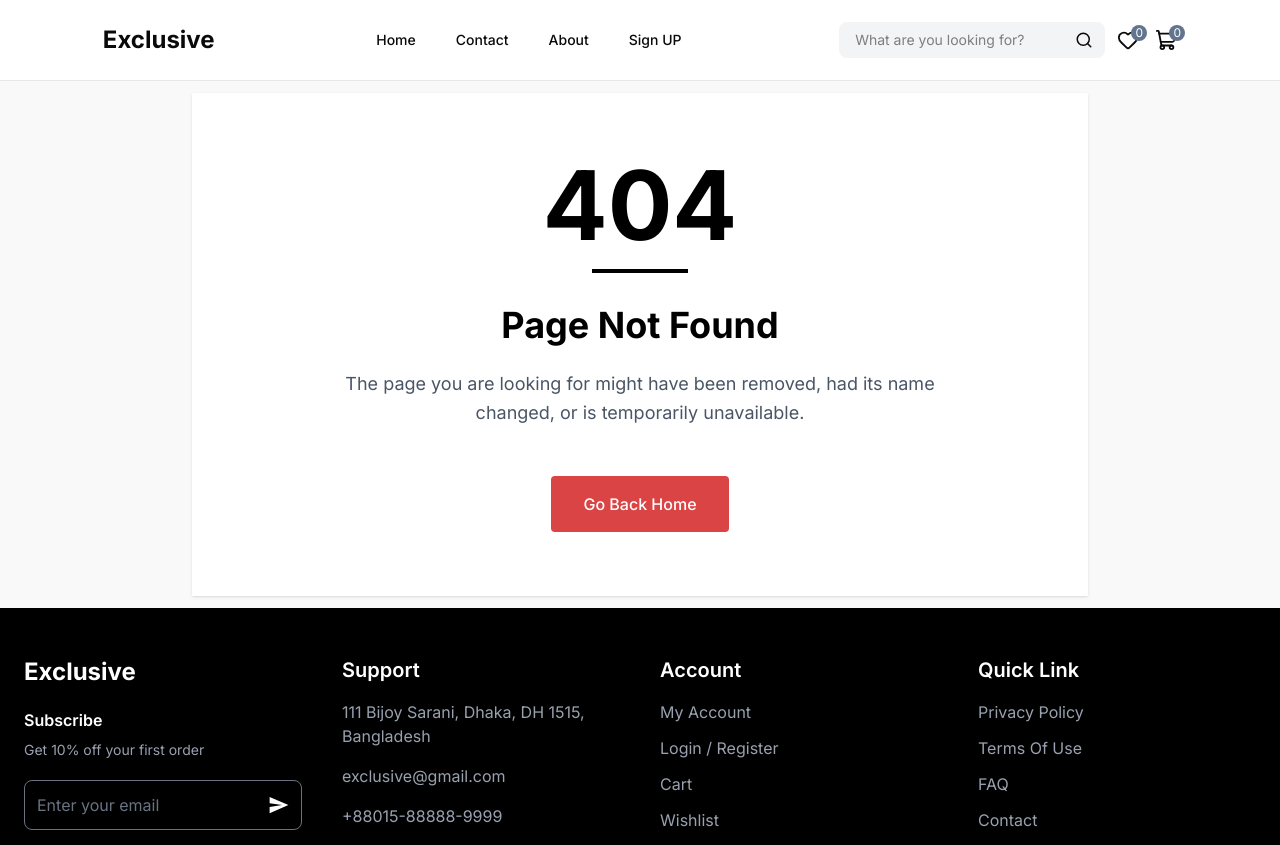
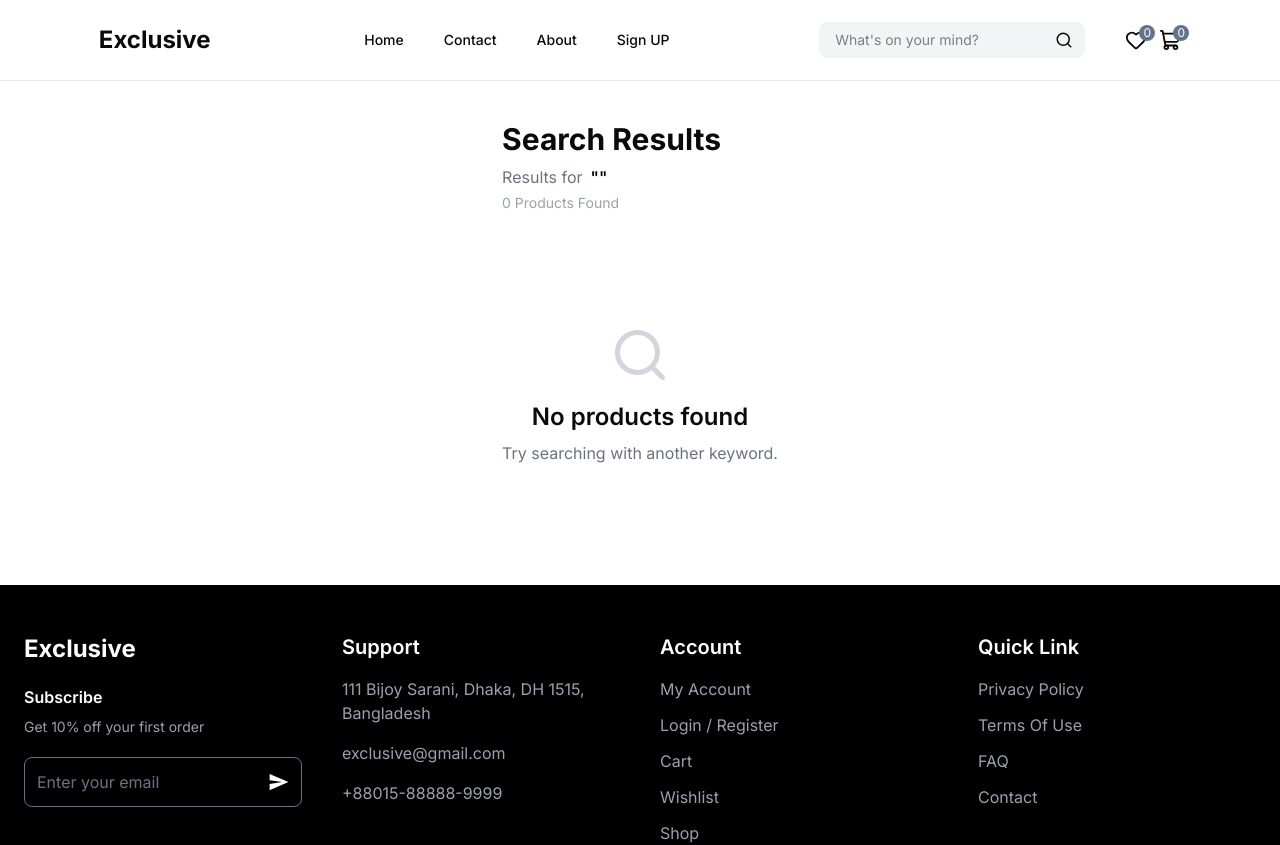
Before and after one commit to Mohamed-eslam10/E-commerce, a Next.js app: page /results in a window 1280 px wide. Before the commit this address had no page. Shown: the top 845 px of the page. Built offline with nearby package versions, Linux system fonts and the light colour scheme.

Commit message:
search feature is added

```diff
--- a/app/category/Card.tsx
+++ b/app/category/Card.tsx
@@ -1,23 +1,26 @@
 'use client';
 import Image from "next/image";
 import { Heart } from "lucide-react";
-import { useState } from "react";
 import Link from "next/link";
 import { useCartStore } from "../store/cartStore";
 const Card = ({ product }: any) => {
-    const [clicked, setClicked] = useState(false);
+
     const addToCart = useCartStore(
-        state=>state.addToCart
+        state => state.addToCart
     )
-    const addToFavourite = useCartStore(state=>state.addToFavourite)
+    const isFavourite = useCartStore(state => state.favourite.some(item => item.id === product.id))
+    // console.log(useCartStore(state=>state.favourite))
+    // console.log(isFavourite)
+
+    const addToFavourite = useCartStore(state => state.addToFavourite)
     return (
         <Link href={`/viewProduct?id=${product.id}`} >
             <div className=" group overflow-hidden rounded-2xl border border-gray-200 bg-white shadow-sm transition-all duration-300 hover:-translate-y-2 hover:shadow-xl">
                 {/* Image */}
                 <div className="relative h-64 w-full overflow-hidden bg-gray-100">
-                <span className="absolute top-4 w-1/8 right-2 bg-slate-500 rounded text-center text-white text-xs  px-2 py-1 ">
-                   {product.discountPercentage.toFixed(0)}%
-                </span>
+                    <span className="absolute top-4 w-1/8 right-2 bg-slate-500 rounded text-center text-white text-xs  px-2 py-1 flex justify-center items-center">
+                        {product.discountPercentage.toFixed(0)}%
+                    </span>
                     <Image
                         src={product.thumbnail}
                         alt={product.title}
@@ -43,9 +46,9 @@ const Card = ({ product }: any) => {
                         </span>
 
                         <span className="rounded-full bg-slate-100 cursor-pointer px-3 py-1 text-xs font-medium text-slate-700">
-                            <Heart onClick={() => { setClicked(!clicked);
-                            addToFavourite(product)
-                             }} className={clicked ? "fill-red-500 text-red-500" : ""} />
+                            <Heart onClick={() =>
+                                addToFavourite(product)
+                            } className={isFavourite ? "fill-red-500 text-red-500" : ""} />
                         </span>
                     </div>
 
@@ -55,7 +58,7 @@ const Card = ({ product }: any) => {
                             ${product.price}
                         </span>
 
-                        <button onClick={()=>addToCart(product)} className="cursor-pointer rounded-lg bg-black px-4 py-2 text-sm font-medium text-white transition hover:bg-gray-800">
+                        <button onClick={() => addToCart(product)} className="cursor-pointer rounded-lg bg-black px-4 py-2 text-sm font-medium text-white transition hover:bg-gray-800">
                             Add to Cart
                         </button>
                     </div>
--- a/app/components/HeaderNavbar/HeaderNavbar.tsx
+++ b/app/components/HeaderNavbar/HeaderNavbar.tsx
@@ -18,7 +18,7 @@ const Header = () => {
         {/* Logo */}
         <div className="flex justify-center items-center sm:gap-5 mr-1">
           <MobileMenu />
-          <h1 className="sm:text-2xl hidden sm:block font-bold">Exclusive</h1>
+          <Link href="/" className="sm:text-2xl hidden sm:block font-bold">Exclusive</Link>
 
         </div>
         {/* Nav */}
--- a/app/components/MobileMenu/MobileMenu.tsx
+++ b/app/components/MobileMenu/MobileMenu.tsx
@@ -20,14 +20,14 @@ const MobileMenu = () => {
   ]
   return (
 
-    <Sheet >
+    <Sheet>
       <SheetTrigger asChild>
         <button className="lg:hidden bg-slate-100 p-1 rounded cursor-pointer border border-slate-200">
           <Menu className="h-6 w-6" />
         </button>
       </SheetTrigger>
 
-      <SheetContent side="left" className="w-[280px] transition-all border border-slate-500 rounded bg-slate-50">
+      <SheetContent side="left" className="w-[280px] transition-all duration-500 ease-in-out border border-slate-500 rounded bg-slate-50">
         <div className="mt-8 flex flex-col gap-5 p-3">
 
           <h1 className="font-semibold text-2xl">Exclusive</h1>
--- a/app/components/TodayProducts/SwiperOnly.tsx
+++ b/app/components/TodayProducts/SwiperOnly.tsx
@@ -96,14 +96,14 @@ const SwiperOnly = ({ products }: Props) => {
                                                     <Heart size={18} className={`${isFavourite ? "fill-red-500 text-red-500" : "fill-white"}  cursor-pointer  `} />
                                                 </button>
 
-                                            <button className="rounded-full bg-white p-2 shadow transition hover:bg-gray-100">
-                                                <Link href={`/viewProduct?id=${product.id}`} className="w-full block h-full">
+                                                <button className="rounded-full bg-white  shadow transition hover:bg-gray-100">
+                                                    <Link href={`/viewProduct?id=${product.id}`} className="p-2 w-full block h-full">
                                                         <Eye size={18} />
                                                     </Link>
                                                 </button>
 
                                                 {/* يظهر في الموبايل */}
-                                            <button onClick={() => addToCart(product)} className="rounded-full bg-white p-2 shadow transition hover:bg-gray-100 lg:hidden">
+                                                <button onClick={() => addToCart(product)} className="rounded-full bg-white p-2 shadow transition hover:bg-gray-100 md:hidden">
                                                     <ShoppingCart size={18} />
                                                 </button>
 
@@ -130,20 +130,16 @@ const SwiperOnly = ({ products }: Props) => {
                                                   bg-black
                                                   h-10
                                                   rounded
+                                                  text-white
                                                   cursor-pointer
-                                              py-3
-                                              text-sm
-                                              font-medium
-                                              text-white
                                                    transition-all
-                                              duration-300
-                                              lg:translate-y-full
-                                              lg:group-hover:translate-y-0
+                                                  duration-400
                                                   hidden
-                                              lg:block
+                                                  md:block
 
-                                            "
-                                        >
+                                                  xl:translate-y-full
+                                                  xl:group-hover:translate-y-0
+                                                "                                        >
                                                 Add To Cart
                                             </button>
 
--- a/app/components/searchNav/SearchNav.tsx
+++ b/app/components/searchNav/SearchNav.tsx
@@ -1,30 +1,22 @@
 import { useCartStore } from "@/app/store/cartStore";
 import { Heart, Search, ShoppingCart } from "lucide-react";
 import Link from "next/link";
+import SearchOnly from "./SearchOnly";
 
 const SearchNav = () => {
     const cartLength = useCartStore(state => state.cart.length);
-    const favouriteLength = useCartStore(state=>state.favourite.length);
+    const favouriteLength = useCartStore(state => state.favourite.length);
     return (
-        <div className="flex items-center gap-3">
-            <div className="relative">
-                <input
-                    type="text"
-                    placeholder="What are you looking for?"
-                    className="w-full rounded-md bg-gray-100 py-2 pl-4 pr-10 text-sm outline-none"
-                />
+        <div className="flex sm:items-center gap-1 sm:gap-10">
+            <div className=" sm:flex-1">
 
-                <Search
-
-                    size={18}
-                    className="absolute right-3 top-1/2 -translate-y-1/2 cursor-pointer"
-                />
+                <SearchOnly />
             </div>
 
-            <div className="flex items-center gap-2 sm:gap-4 ">
+            <div className="flex items-center gap-2  sm:gap-3 mr-1 sm:mr-0">
                 <Link
-                href="/favourite"
-                 className="relative">
+                    href="/favourite"
+                    className="relative">
                     <Heart
                         size={22}
                         className="cursor-pointer transition hover:scale-110"
--- /dev/null
+++ b/app/components/searchNav/SearchOnly.tsx
@@ -0,0 +1,160 @@
+'use client';
+interface Product {
+    id: number;
+    title: string;
+    description: string;
+    price: number;
+    discountPercentage: number;
+    rating: number;
+    stock: number;
+    brand: string;
+    category: string;
+    thumbnail: string;
+
+}
+interface SearchResponse {
+    products: Product[];
+    skip?: number;
+    total?: number;
+    limit?: number;
+}
+import { Search } from "lucide-react"
+import Image from "next/image";
+import Link from "next/link";
+import { useRouter } from "next/navigation";
+import { useEffect, useRef, useState } from "react"
+
+const SearchOnly = () => {
+    const [text, setText] = useState('');
+    const [result, setResult] = useState<Product[] | null>(null)
+    const router = useRouter();
+    const [isOpen, setIsOpen] = useState(false);
+    const searchRef = useRef<HTMLDivElement>(null);
+    useEffect((
+        () => {
+            if (!text.trim()) {
+                setResult(null);
+                return;
+            }
+            const timer = setTimeout(() => {
+                fetch(`https://dummyjson.com/products/search?q=${text}`)
+                    .then(res => res.json())
+                    .then((data: SearchResponse) => {
+                        setResult(data.products);
+                        setIsOpen(true);
+                        // setText('')
+
+                        // console.log(data)
+                    })
+
+
+            }, 200)
+
+
+            return () => clearTimeout(timer)
+        }
+    ), [text]);
+
+
+    // click listener
+    useEffect(() => {
+        const clicked = (e: MouseEvent) => {
+            if (!searchRef.current?.contains(e.target as Node)) {
+                setIsOpen(false);
+            }
+        }
+        document.addEventListener("click", clicked);
+
+        return () => {
+            document.removeEventListener("click", clicked)
+        }
+    }, []);
+
+
+    const submitResult = (e: React.FormEvent<HTMLFormElement>) => {
+        e.preventDefault();
+        if (!text.trim()) return;
+        router.push(`/results?result=${encodeURIComponent(text)}`);
+        setIsOpen(false);
+    }
+    // console.log(text);
+    return (
+        <div className="relative" ref={searchRef}>
+            <form className="relative flex justify-between" onSubmit={submitResult}>
+                <input
+                    type="text"
+                    onFocus={()=>{
+                        if(result&&result.length>0){
+                            setIsOpen(true);
+                        }
+                    }}
+                    onChange={(e) => setText(e.target.value)}
+                    placeholder="What's on your mind?"
+                    className="w-full rounded-md bg-gray-100 py-2 pl-4 pr-10 text-sm outline-none focus:ring-1 focus:ring-slate-300"
+                />
+
+                <button
+                    type="submit"
+
+                    className="absolute right-0 cursor-pointer top-1/2 -translate-y-1/2 rounded-md p-2 px-3 transition hover:bg-gray-200"
+                >
+                    <Search size={18} />
+                </button>
+            </form>
+            {/* drop down */}
+            <div>
+                {
+                    result && result.length > 0 && isOpen && (
+                        <div className="absolute left-0 top-full mt-2 w-full overflow-hidden rounded-lg border border-gray-200 bg-white shadow-xl z-50 animate-in fade-in zoom-in-95
+                                        duration-150">
+                            {result.slice(0, 5).map((product) => (
+                                <Link
+                                    key={product.id}
+                                    href={`/viewProduct?id=${product.id}`}
+                                    className="flex items-center gap-3 p-3 transition hover:bg-gray-100"
+                                >
+                                    <Image
+                                        src={product.thumbnail}
+                                        alt={product.title}
+                                        width={55}
+                                        height={55}
+                                        className="h-14 w-14 rounded-md object-contain bg-gray-100 p-1"
+                                    />
+
+                                    <div className="flex-1 overflow-hidden">
+                                        <h3 className="truncate text-sm font-medium">
+                                            {product.title}
+                                        </h3>
+
+                                        <p className="mt-1 text-xs text-gray-500">
+                                            {product.category}
+                                        </p>
+                                    </div>
+
+                                    <span className="font-semibold text-red-500">
+                                        ${product.price}
+                                    </span>
+                                </Link>
+                            ))}
+
+                            <Link
+                                href={`/results?result=${encodeURIComponent(text)}`}
+                                className="block border-t py-3 text-center text-sm font-medium text-slate-500 hover:bg-gray-50"
+                            >
+                                View all results
+                            </Link>
+                        </div>
+                    )
+                }
+                <div>
+                    {result?.length === 0 && (
+                        <p className="absolute left-0 top-full mt-2 p-2 w-full overflow-hidden rounded-lg border border-gray-200 bg-white shadow-xl z-50 animate-in fade-in zoom-in-95
+                                        duration-150 text-slate-500">No Result</p>
+                    )}
+                </div>
+            </div>
+        </div>
+    )
+}
+
+export default SearchOnly
--- a/app/favourite/page.tsx
+++ b/app/favourite/page.tsx
@@ -2,7 +2,7 @@
 
 import Image from "next/image";
 import Link from "next/link";
-import { Trash, Eye, ShoppingCart, ArrowBigRight, ArrowBigRightDashIcon, MoveRight } from "lucide-react";
+import { Trash, Eye, ShoppingCart, MoveRight } from "lucide-react";
 import { useCartStore } from "../store/cartStore";
 
 const Page = () => {
@@ -76,7 +76,7 @@ const Page = () => {
                                             className="object-contain group-hover:scale-105 transition duration-300"
                                         />
 
-                                        <button onClick={() => addToCart(product)} className="absolute cursor-pointer  bottom-0 left-0 w-full bg-black text-white py-3 flex items-center justify-center gap-2 translate-y-full group-hover:translate-y-0 transition">
+                                        <button onClick={() => addToCart(product)} className="absolute cursor-pointer  bottom-0 left-0 w-full bg-black text-white py-3 flex items-center justify-center gap-2 translate-y-full group-hover:translate-y-0 transition duration-300">
                                             <ShoppingCart size={18} />
                                             Add To Cart
                                         </button>
--- /dev/null
+++ b/app/results/page.tsx
@@ -0,0 +1,96 @@
+'use client';
+interface Product {
+    id: number;
+    title: string;
+    description: string;
+    price: number;
+    discountPercentage: number;
+    rating: number;
+    stock: number;
+    brand: string;
+    category: string;
+    thumbnail: string;
+
+}
+interface SearchResponse {
+    products: Product[];
+    skip?: number;
+    total?: number;
+    limit?: number;
+}
+import { useSearchParams } from "next/navigation"
+import { useEffect, useState } from "react";
+import Card from "../category/Card";
+import { Search } from "lucide-react";
+
+const page = () => {
+    const result = useSearchParams().get('result');
+    console.log(result)
+
+
+    const [products, setProducts] = useState<Product[]>([]);
+
+
+    useEffect(() => {
+        if (!result) return;
+        const getResult = () => {
+            fetch(`https://dummyjson.com/products/search?q=${result}`)
+                .then(res => res.json())
+                .then((data: SearchResponse) => { setProducts(data.products) })
+        }
+        getResult();
+    }, [result]);
+    return (
+        <main className="mx-auto max-w-7xl px-4 py-10">
+
+            {/* Header */}
+
+            <div className="mb-8">
+                <h1 className="text-3xl font-bold">
+                    Search Results
+                </h1>
+
+                <p className="mt-2 text-gray-500">
+                    Results for
+                    <span className="ml-2 font-semibold text-black">
+                        "{result}"
+                    </span>
+                </p>
+
+                <p className="mt-1 text-sm text-gray-400">
+                    {products?.length} Products Found
+                </p>
+            </div>
+
+            {/* Products */}
+
+            <div className="grid gap-6 sm:grid-cols-2 md:grid-cols-3 lg:grid-cols-4">
+
+                {
+                    products.length > 0 ? (products.map((product: Product) => (
+
+                        <Card
+                            key={product.id}
+                            product={product}
+                        />
+
+                    ))) : (<div className="col-span-full flex flex-col items-center py-20">
+                        <Search size={60} className="text-gray-300" />
+
+                        <h2 className="mt-4 text-2xl font-semibold">
+                            No products found
+                        </h2>
+
+                        <p className="mt-2 text-gray-500">
+                            Try searching with another keyword.
+                        </p>
+                    </div>)
+                }
+
+            </div>
+
+        </main>
+    )
+}
+
+export default page
```
Also changed, not shown: app/cart/page.tsx (+37 -15 lines). Lines whose indentation alone changed are shown as unchanged.
